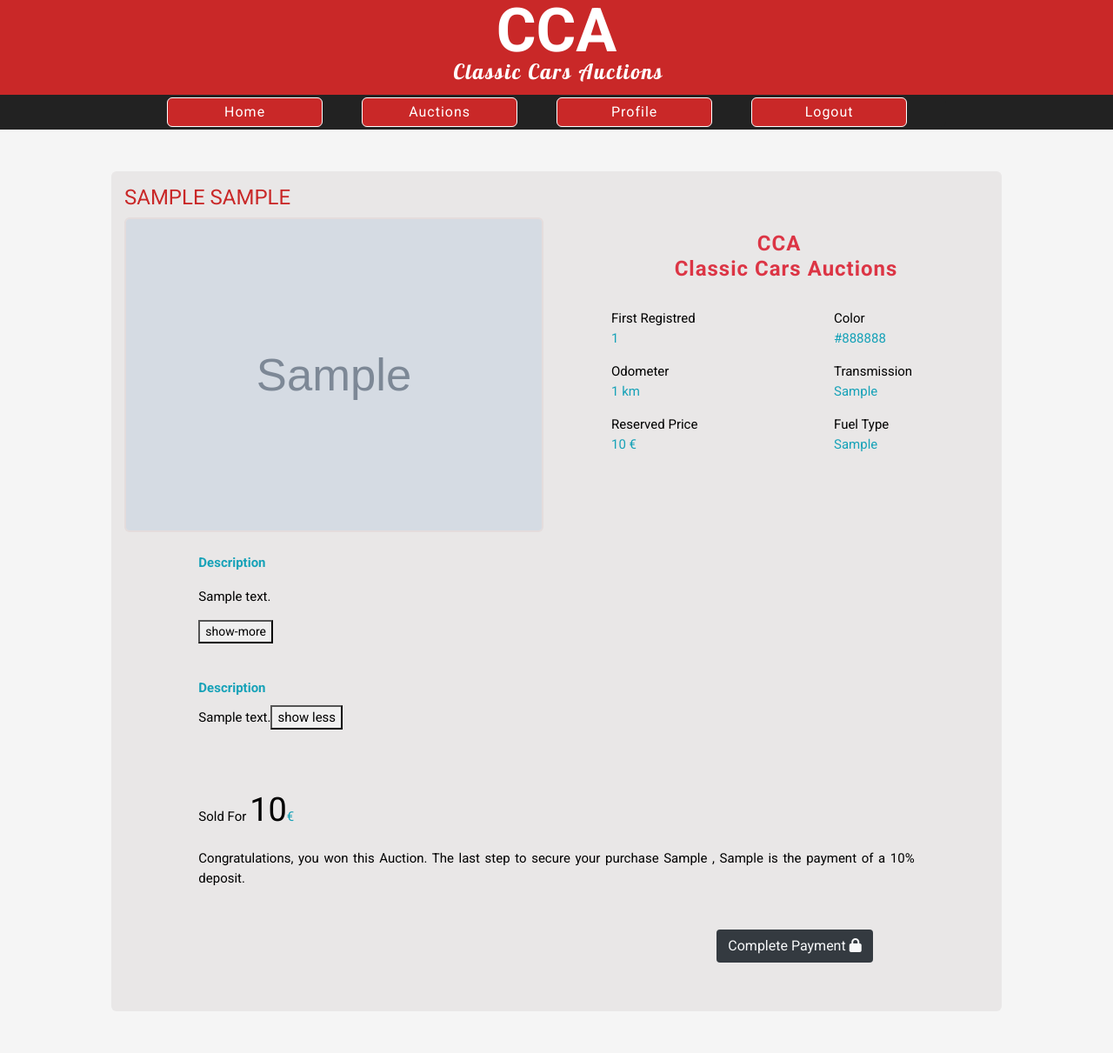
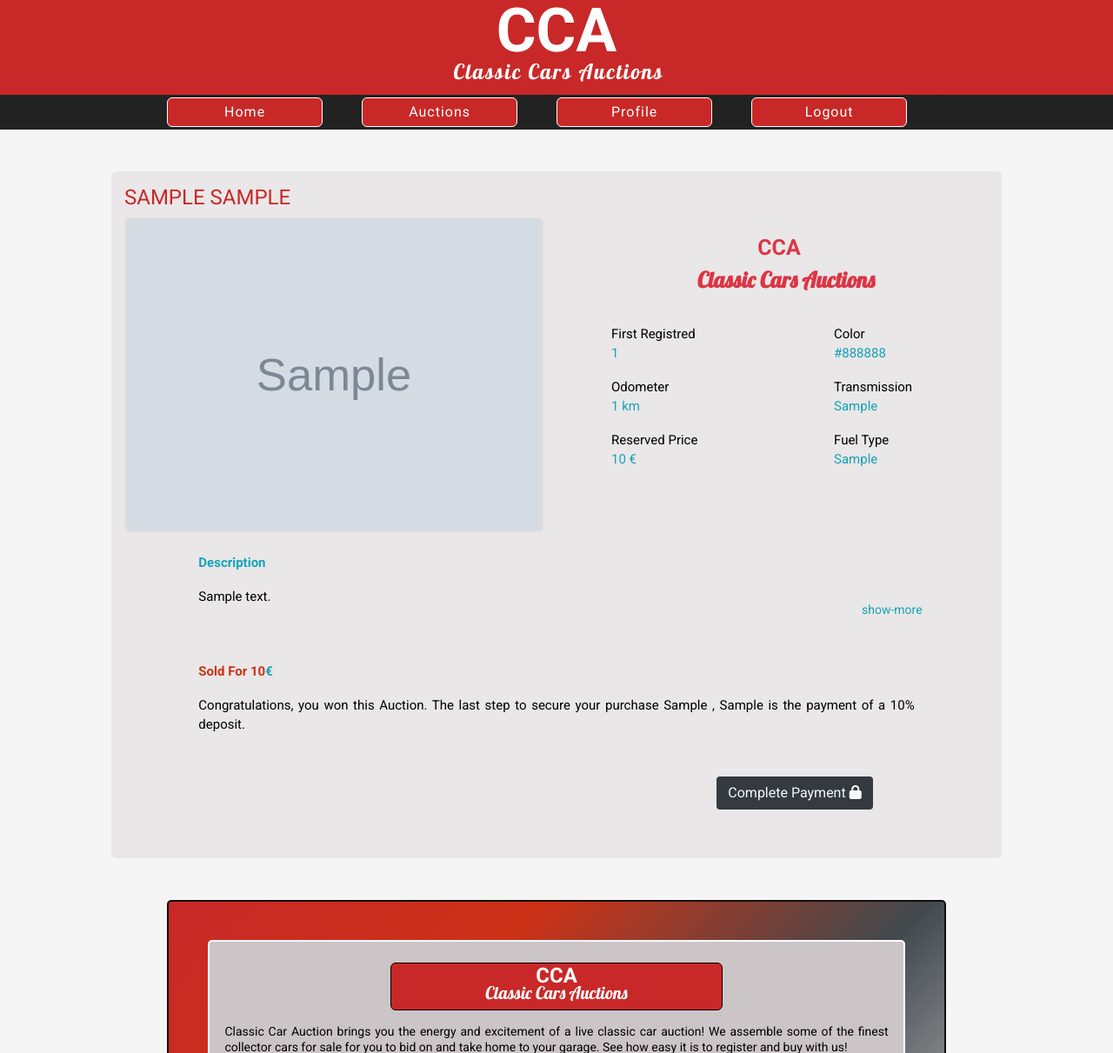
Before and after one commit to Code-Institute-Submissions/classic_cars_auctions, a Django app: page /auctions/auction_detail/1 in a window 1280 px wide. Shown: the top 1211 px of the page at 87% size. Run offline with Django 3.2, Linux system fonts and the light colour scheme; a user stored in the database is signed in; tables that the repository leaves empty hold one stand-in row (values such as "Sample post"); grey boxes marked "Sample" are stand-in pictures; some libraries are stand-ins or nearby versions.

Commit message:
adjusted postion of show-mor and show-less buttons and added styles to auction logo

```diff
--- a/auctions/templates/auctions/auction_detail.html
+++ b/auctions/templates/auctions/auction_detail.html
@@ -14,9 +14,9 @@
             <img src="{{ car.image.url }}" alt="car image">
           </div>
           <div class="col col-12 col-sm-10 offset-sm-1 offset-md-0 col-md-6 my-3">
-            <div class="mb-4 text-center">
-              <h5 class="header text-danger">CCA<span class="ml-3 block">Classic Cars
-                    Auctions</span></h5>
+            <div class="mb-4 text-center auction-logo">
+              <p class="text-danger">CCA<span class="ml-3 block">Classic Cars
+                    Auctions</span></p>
             </div>
             <div class="row mt-4">
               <div class="col-6">
--- a/static/css/base.css
+++ b/static/css/base.css
@@ -14,6 +14,14 @@ a:hover {
 
 .no-margin {
     margin: 0px !important;
+}
+
+.hide {
+    display: none;
+}
+
+.show {
+    display: block
 }
 
 .header{
@@ -286,21 +294,41 @@ font-family: 'Roboto', sans-serif; */
     border: none;
 }
 
+.auction-logo p{
+    font-size: 25px !important;
+    font-weight: 600;
+}
+
+.auction-logo p span {
+    font-family: 'Lobster', sans-serif;;
+}
+
 .panel-item p {
     margin-top: 10px;
     font-weight: 600;
 
 }
 
-.item-sold h1 {
+.item-sold p {
     color: #cc3217;
-    font-size: 42px;
+    font-size: 40px;
+    font-weight: bold;
 }
 
-.item-sold .price {
-    font-size: 38px;
+.car-description1 p{
+    position: relative;
+}
+#hide-description, #show-description {
+    background-color: transparent;
+    border: none;
+    color: #17a2b8;
 }
 
+#show-description {
+    position: absolute;
+    bottom: 0;
+    right: 0;
+}
 
 #add_bid {
     width: 80%;
```
